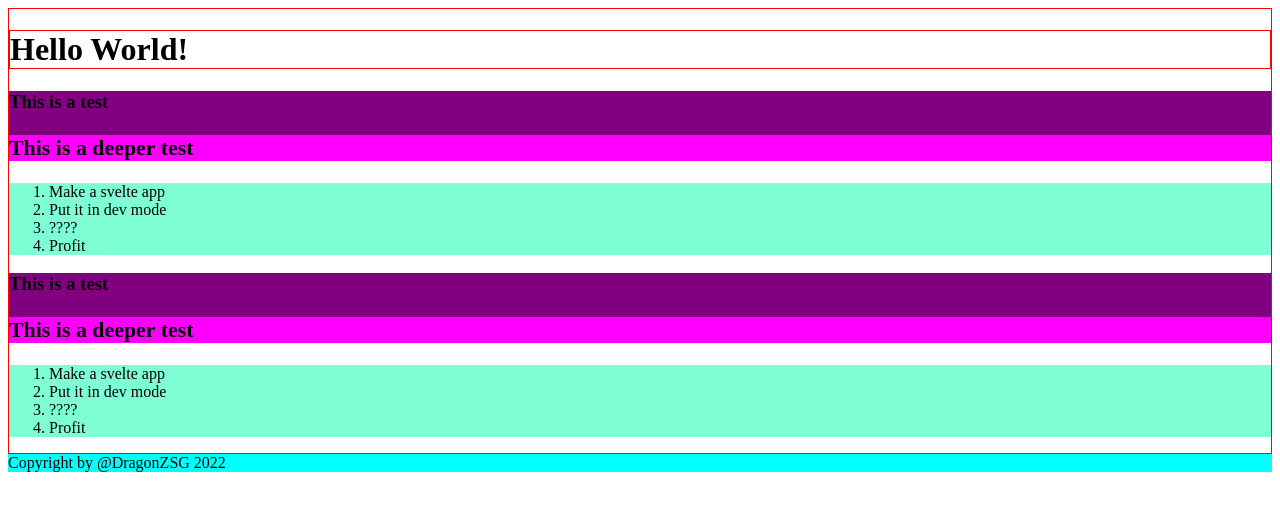
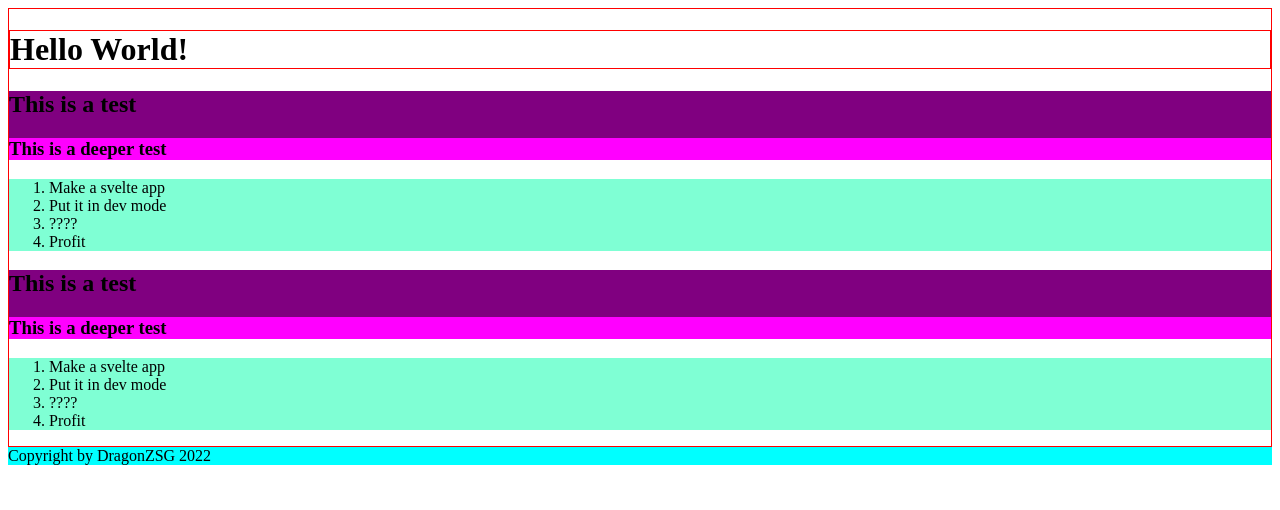
Before and after one commit to adepeju4/svelte-demo, a Svelte app: page / in a window 1280 px wide. Shown: the top 510 px of the page. Built offline with nearby package versions, Linux system fonts and the light colour scheme.

Commit message:
more complexity for testing

```diff
--- a/src/components/App.svelte
+++ b/src/components/App.svelte
@@ -8,7 +8,7 @@ import Footer from './Footer.svelte';
   <List />
   <List />
 </main>
-<Footer />
+<Footer creator = 'DragonZSG' copyrightDate = 2022 />
 
 <style>
   * {
--- a/src/components/Footer.svelte
+++ b/src/components/Footer.svelte
@@ -1,6 +1,6 @@
 <script>
-  const creator = '@DragonZSG';
-  const copyrightDate = 2022;
+  export let creator;
+  export let copyrightDate;
 </script>
 
 <footer>
--- a/src/components/Test.svelte
+++ b/src/components/Test.svelte
@@ -4,10 +4,10 @@
 
 
 <div>
-  <h3>
+  <h2>
     This is a test
-    <DeepTest />
-  </h3>
+  </h2>
+  <DeepTest />
 
 </div>
 
```
